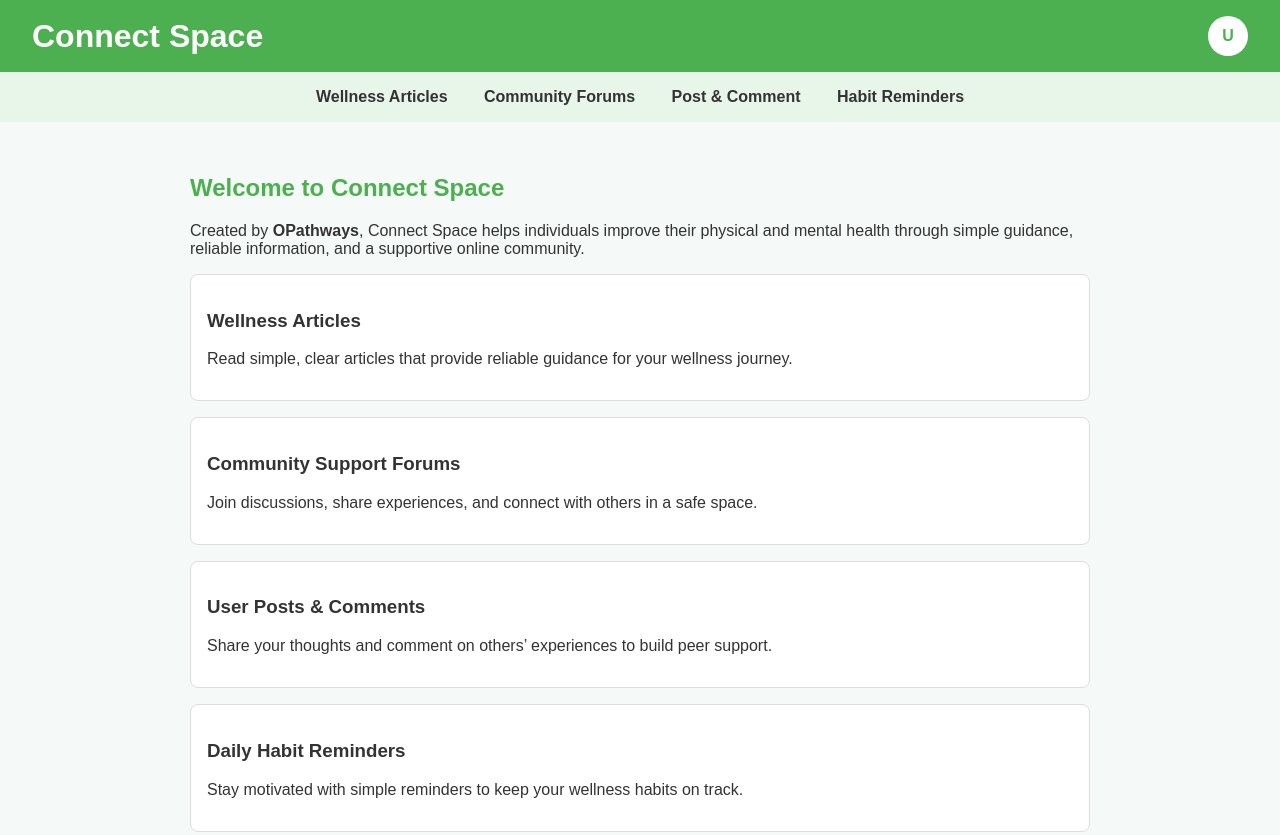
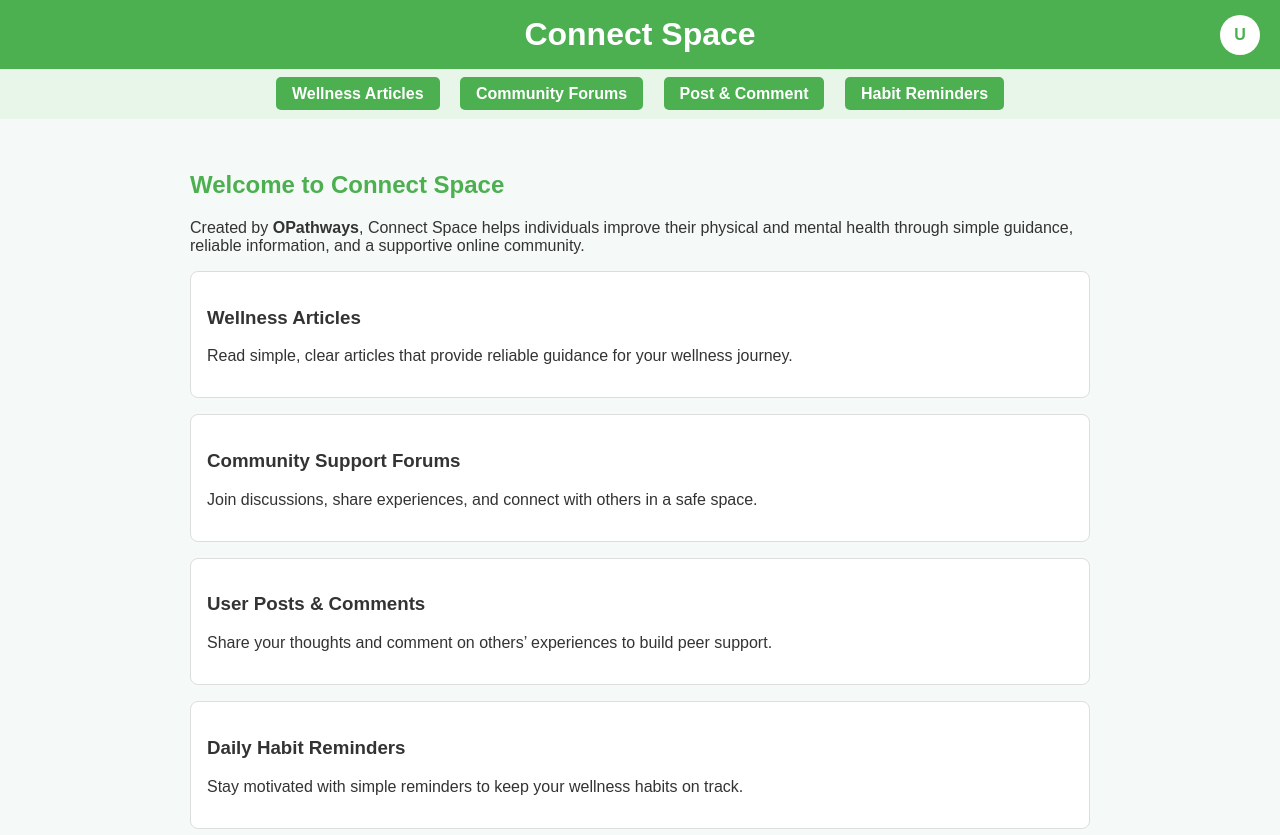
Before and after one commit to nayahbekisan-ux/connect-space, a plain HTML site: page index.html in a window 1280 px wide. Shown: the top 835 px of the page. Drawn offline with Linux system fonts and the light colour scheme.

Commit message:
Update index.html

```diff
--- a/index.html
+++ b/index.html
@@ -15,12 +15,14 @@
       background-color: #4caf50;
       color: white;
       display: flex;
-      justify-content: space-between;
+      justify-content: center; /* Center the title */
       align-items: center;
       padding: 1rem 2rem;
+      position: relative;
     }
     header h1 {
       margin: 0;
+      text-align: center;
     }
     .logo {
       width: 40px;
@@ -32,6 +34,8 @@
       justify-content: center;
       color: #4caf50;
       font-weight: bold;
+      position: absolute;
+      right: 20px; /* Keep logo on the right */
     }
     nav {
       background-color: #e8f5e9;
@@ -39,10 +43,17 @@
       text-align: center;
     }
     nav a {
-      margin: 0 1rem;
+      margin: 0 0.5rem;
       text-decoration: none;
-      color: #333;
+      color: white;
+      background-color: #4caf50;
+      padding: 0.5rem 1rem;
+      border-radius: 5px;
       font-weight: bold;
+      transition: background-color 0.3s ease;
+    }
+    nav a:hover {
+      background-color: #388e3c; /* Darker green on hover */
     }
     section {
       padding: 2rem;
```
